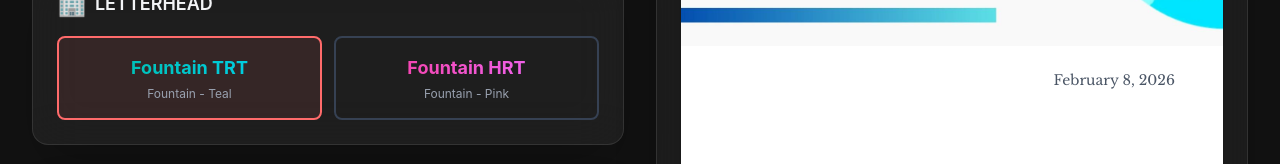
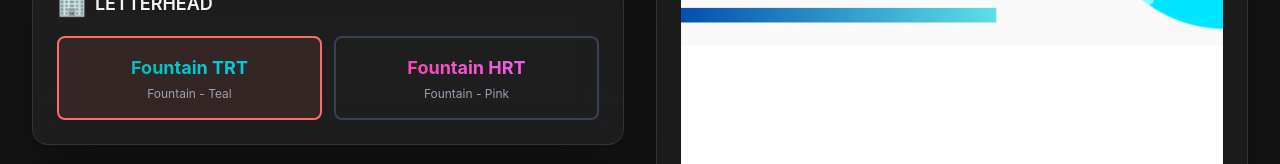
Before and after one commit to draphael123/docusign-template-generator, a Next.js app: page / in a window 1280 px wide. Shown: the part 343-507 px from the top of the page. Built offline with nearby package versions, Linux system fonts and the light colour scheme.

Commit message:
Add footer to preview, remove date from preview and PDF

```diff
--- a/app/page.js
+++ b/app/page.js
@@ -264,12 +264,7 @@ export default function DocumentGenerator() {
       // Reset text color to black
       pdf.setTextColor(0, 0, 0);
 
-      // Date (right aligned) - positioned below header
-      pdf.setFontSize(11);
-      const date = new Date().toLocaleDateString('en-US', { year: 'numeric', month: 'long', day: 'numeric' });
-      pdf.text(date, pageWidth - 20, headerHeight + 15, { align: 'right' });
-
-      let yPosition = headerHeight + 30;
+      let yPosition = headerHeight + 15;
 
       // Recipient info
       if (recipientName) {
@@ -874,7 +869,7 @@ const DocumentPreview = React.forwardRef(({
       <div className="bg-white text-gray-900 rounded-lg shadow-2xl overflow-hidden">
         <div
           ref={ref}
-          className="p-12 min-h-[29.7cm]"
+          className="p-12 min-h-[29.7cm] flex flex-col"
           style={{
             fontFamily: fontFamily || "'Libre Baskerville', serif"
           }}
@@ -899,14 +894,6 @@ const DocumentPreview = React.forwardRef(({
             </div>
           </div>
 
-          {/* Date */}
-          <div className="text-right mb-6 text-sm text-gray-600">
-            {new Date().toLocaleDateString('en-US', {
-              year: 'numeric',
-              month: 'long',
-              day: 'numeric'
-            })}
-          </div>
 
           {/* Recipient */}
           {recipientName && (
@@ -926,13 +913,31 @@ const DocumentPreview = React.forwardRef(({
 
           {/* Document Body */}
           <div
-            className="whitespace-pre-wrap"
+            className="whitespace-pre-wrap flex-grow"
             style={{
               fontSize: `${fontSize}px`,
               lineHeight: lineSpacing
             }}
           >
             {previewText}
+          </div>
+
+          {/* Footer */}
+          <div className="-mx-12 -mb-12 mt-auto">
+            <div className="overflow-hidden" style={{ maxHeight: '100px' }}>
+              <img
+                src={letterhead.image}
+                alt={`${letterhead.fullName} Footer`}
+                className="w-full h-auto"
+                style={{
+                  marginTop: '-87%',
+                  clipPath: 'inset(87% 0 0 0)'
+                }}
+                onError={(e) => {
+                  e.target.style.display = 'none';
+                }}
+              />
+            </div>
           </div>
         </div>
       </div>
```
